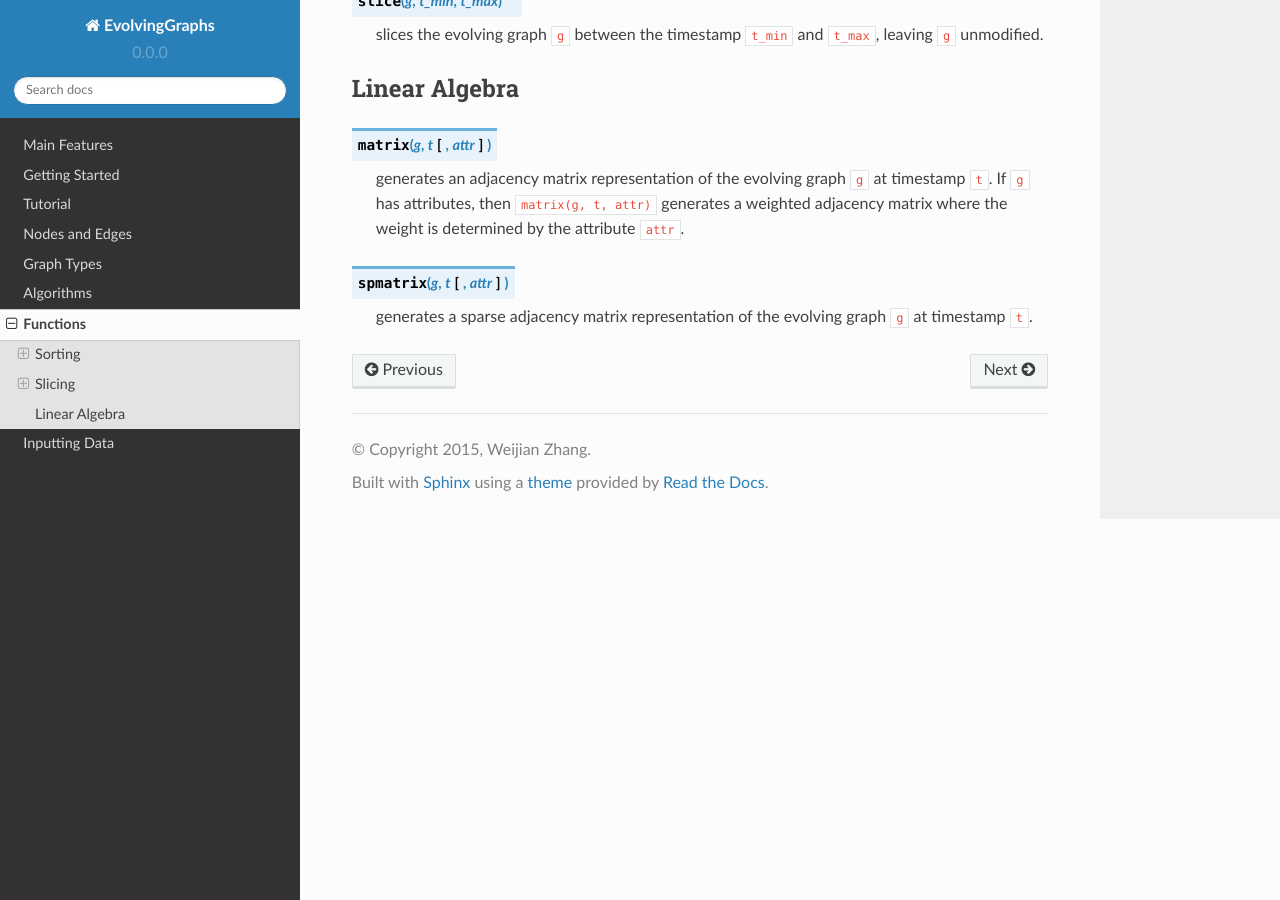
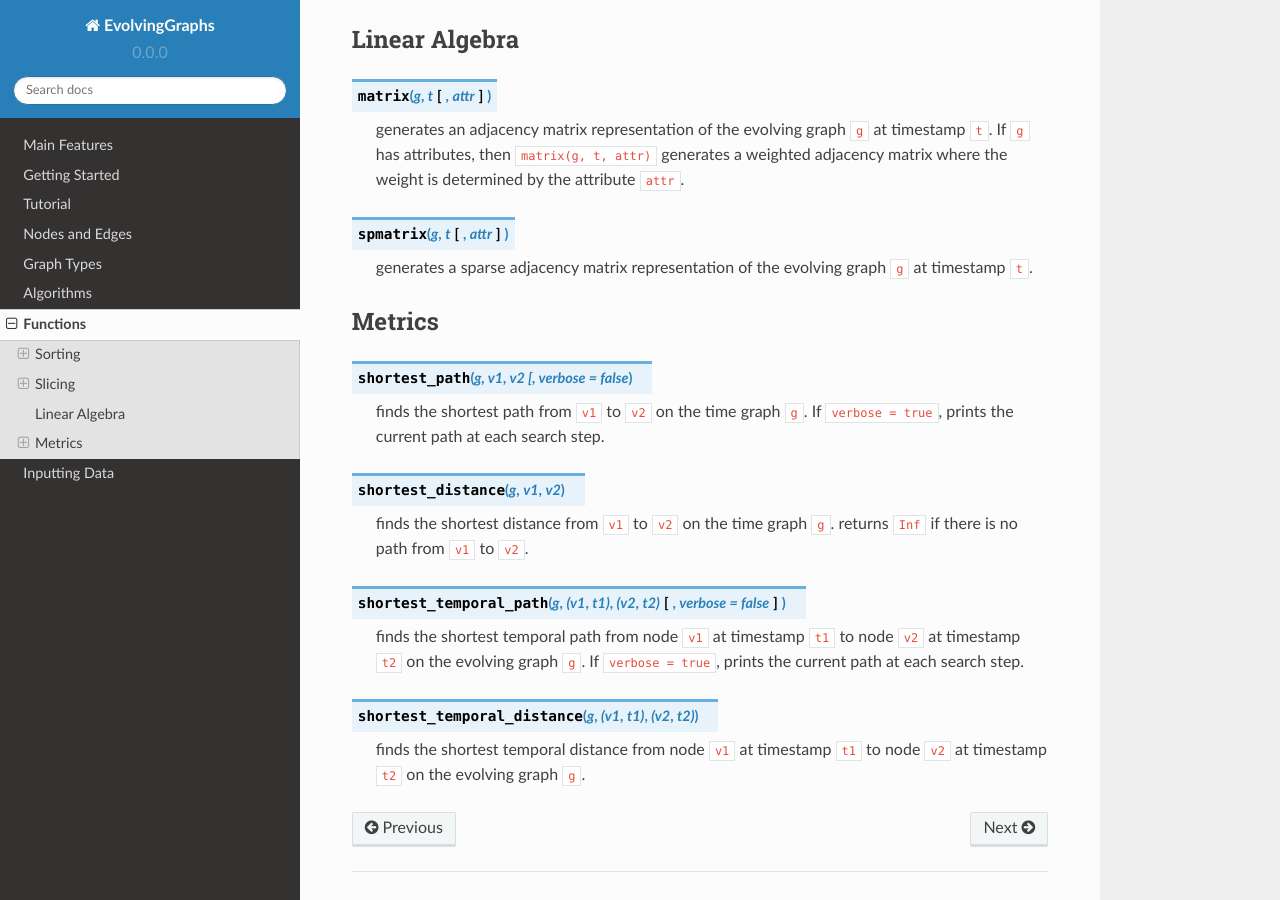
Before and after one commit to EtymoIO/EvolvingGraphs.jl, a Sphinx documentation site: the page built from doc/functions.rst, in a window 1280 px wide and 900 px high, scrolled down 904 px. Built offline with Sphinx 7.4.7 and the Read the Docs theme 2.0.0, drawn with Linux system fonts in a browser that asks for light colours; some of the changed text lies outside the part shown.

Commit message:
add documentation for metrics

```diff
--- a/doc/functions.rst
+++ b/doc/functions.rst
@@ -62,3 +58,27 @@ Linear Algebra
 
    generates a sparse adjacency matrix representation of the evolving graph
    ``g`` at timestamp ``t``.
+
+Metrics
+-------
+
+.. function:: shortest_path(g, v1, v2 [, verbose = false)
+
+   finds the shortest path from ``v1`` to ``v2`` on the time graph ``g``.
+   If ``verbose = true``, prints the current path at each search step.
+
+.. function:: shortest_distance(g, v1, v2)
+
+   finds the shortest distance from ``v1`` to ``v2`` on the time graph ``g``.
+   returns ``Inf`` if there is no path from ``v1`` to ``v2``.
+
+.. function:: shortest_temporal_path(g, (v1, t1), (v2, t2) [, verbose = false])
+
+   finds the shortest temporal path from node ``v1`` at timestamp ``t1``
+   to node ``v2`` at timestamp ``t2`` on the evolving graph ``g``. If ``verbose = true``,
+   prints the current path at each search step.
+
+.. function:: shortest_temporal_distance(g, (v1, t1), (v2, t2))
+
+   finds the shortest temporal distance from node ``v1`` at timestamp ``t1``
+   to node ``v2`` at timestamp ``t2`` on the evolving graph ``g``.
```
Also changed, not shown: other parts of doc/functions.rst (+0 -4 lines), README.md (+1 -1 lines), 2 other files.
